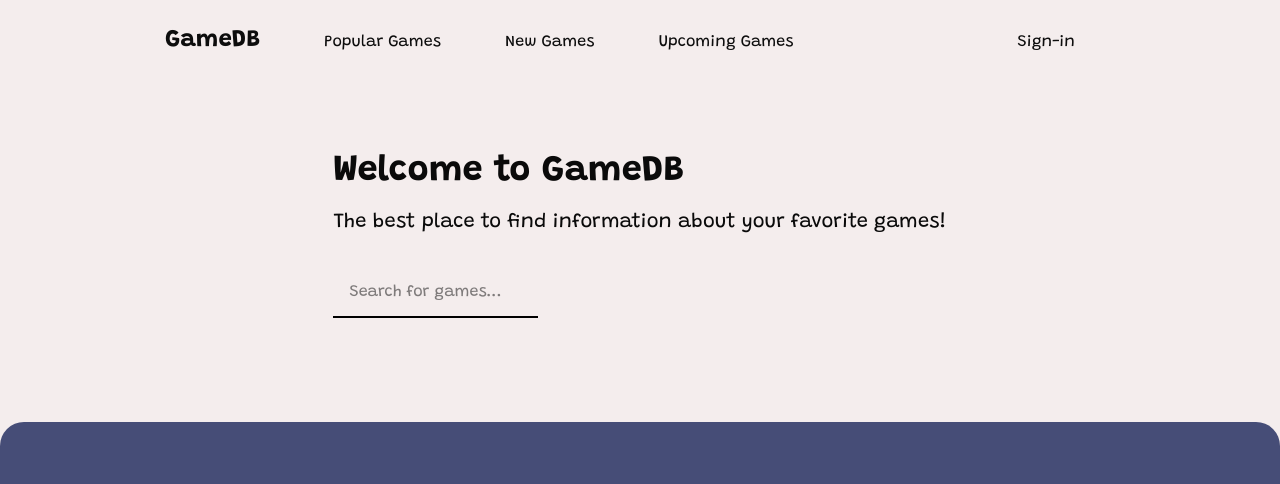
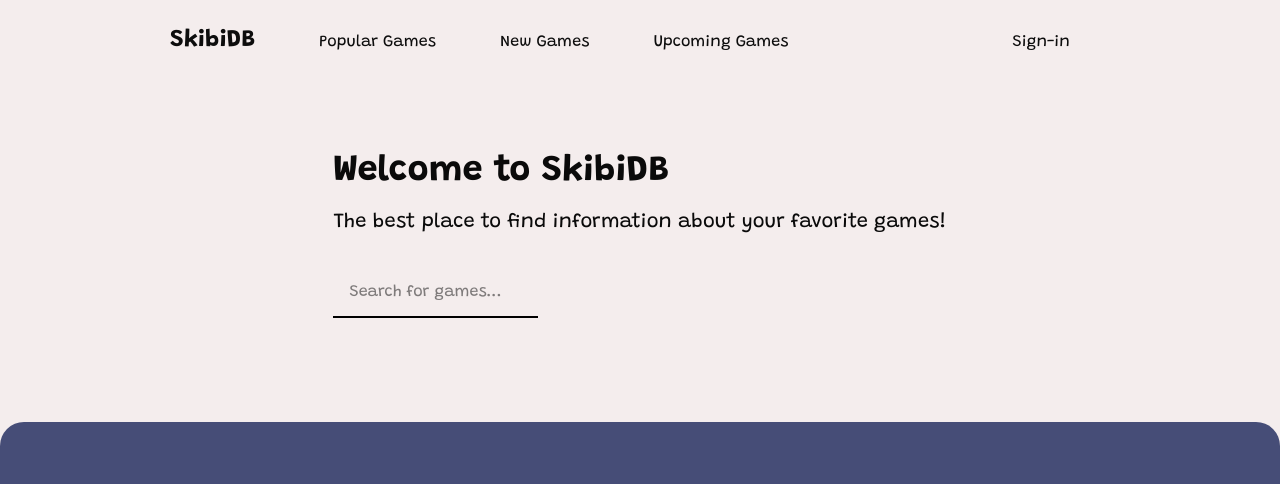
Before and after one commit to SoraToma/UNIHACK, a React (Vite) app in the folder webpage/: page / in a window 1280 px wide. Shown: the top 484 px of the page. Built offline with nearby package versions, Linux system fonts and the light colour scheme.

Commit message:
changed title to skibidb for comedic effect

```diff
--- a/webpage/src/components/Toolbar.tsx
+++ b/webpage/src/components/Toolbar.tsx
@@ -57,7 +57,7 @@ export const Toolbar = ({selected, searchActive, isLight} : {selected : string,
 	return (
 		<div className={`flex flex-col items-center ${isLight ? 'bg-[#F4EDED] text-[#0D0D0D]' : 'bg-[#0D0D0D] text-[#F4EDED]'}`}>
 			<div className="flex flex-row items-center justify-center p-6 gap-x-16 bg-transparent relative">
-				<button onClick={() => {window.location.href = '/'}} className="text-2xl font-bold">GameDB</button>
+				<button onClick={() => {window.location.href = '/'}} className="text-2xl font-bold">SkibiDB</button>
 				<button onClick={() => {}} className={`mt-1 ${selected === "Popular Games" ? "text-blue-500" : ""}`}>Popular Games</button>
 				{ searchActive ?
 				<>
--- a/webpage/src/pages/Game.tsx
+++ b/webpage/src/pages/Game.tsx
@@ -62,6 +62,15 @@ export const Game = () => {
 						</div>
 					</div>
 				</div>
+				<div className='bg-[#464D77] w-full h-auto p-20'>
+					<div className='flex flex-col m-auto w-9/10 items-start gap-y-2 mb-50'>
+						<h1 className='text-3xl text-[#F4EDED] font-bold'>Write a Review</h1>
+						<textarea
+							className='w-full h-40 p-2 mt-2 text-lg outline-2 text-[#F4EDED] rounded-md'
+							placeholder='Write your review here...'
+						></textarea>
+					</div>
+				</div>
 				<pre>{JSON.stringify(gameData, null, 2)}</pre>
 			</div>
 		</div>
--- a/webpage/src/pages/Home.tsx
+++ b/webpage/src/pages/Home.tsx
@@ -38,7 +38,7 @@ export const Home = () => {
 		<div className="flex flex-col items-center h-auto">
 			<Toolbar selected="Home" searchActive={false} isLight={true} />
 			<div className="flex flex-col items-start p-6">
-				<h1 className="text-4xl font-bold mt-12">Welcome to GameDB</h1>
+				<h1 className="text-4xl font-bold mt-12">Welcome to SkibiDB</h1>
 				<p className="text-xl mt-4">The best place to find information about your favorite games!</p>
 				<div className="relative">
 					<input onChange={handleInputChange} onKeyDown={(e) => {if(e.key === "Enter") searchGame(searchQuery)}} value={searchQuery} className="mt-8 w-full h-1/2 p-4 border-b-2 border-black" placeholder="Search for games..."></input>
```
